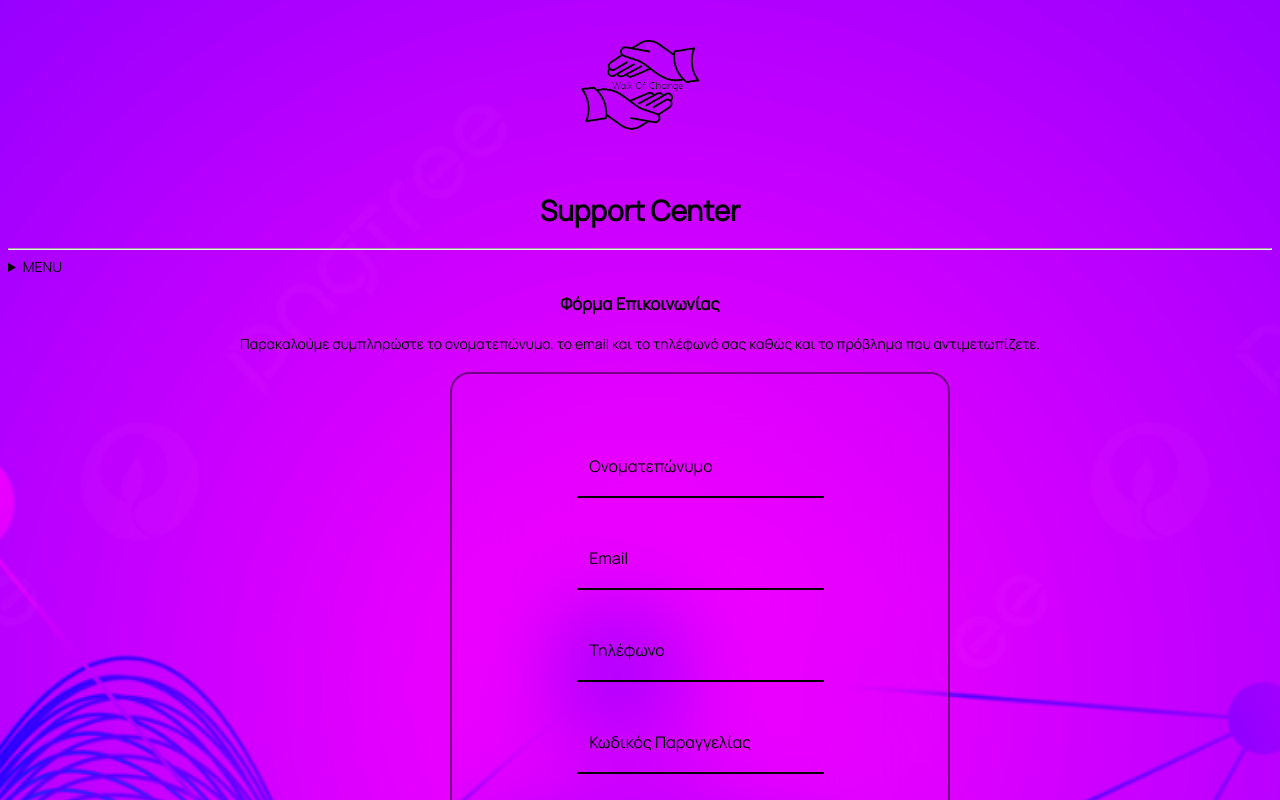
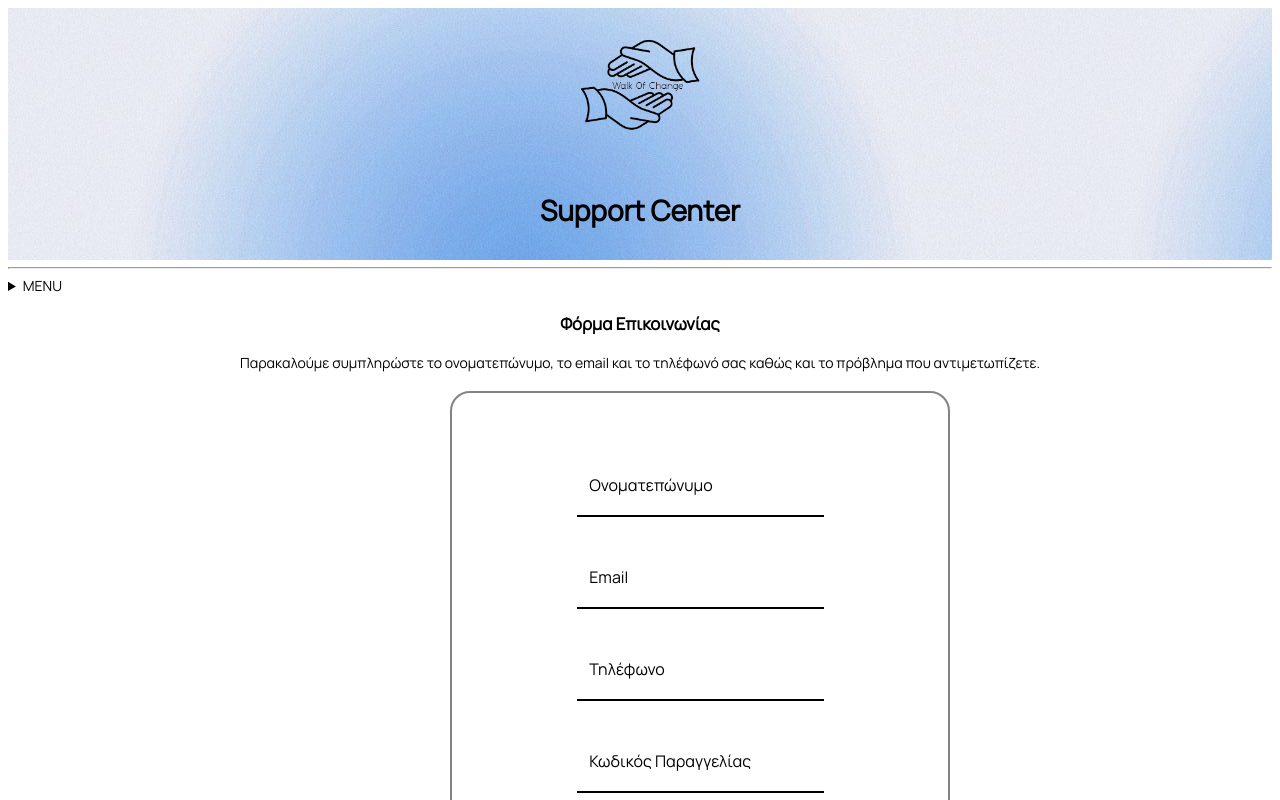
Before and after one commit to katerinaarf/p3200010-p3200094, a plain HTML site: page Exercise3/SupportPage.html in a window 1280 px wide. Shown: the top 800 px of the page. Drawn offline with Linux system fonts and the light colour scheme.

Commit message:
nomizoeinaiok

```diff
--- a/Exercise3/SupportPage.html
+++ b/Exercise3/SupportPage.html
@@ -1,7 +1,7 @@
 <!DOCTYPE html>
 
 <html lang = "en">
-    <head>
+    <head  >
         <title>Support Page</title>
 
         <meta charset="UTF-8">
@@ -12,7 +12,7 @@
 
 
 
-      <body background="images/sup.png">
+      <body >
             <header>
 				<div class="image-container">
 				<a href="index.html"><img src="images/out.png" width="150" height="150" class="centered-image"/></a></div>
@@ -67,7 +67,7 @@
 
     </main>
 
-	<footer>
+	<footer >
         	<p>
             <pre>
 
--- a/Exercise3/style.css
+++ b/Exercise3/style.css
@@ -1,17 +1,17 @@
-/*header{
+header{
     height:18em;
     width: 100%;
-    background-color: #cfab99;
-    position: fixed;
+    background-image: url(images/head.jpg);
+    position: relative;
     top: 0;
 }
 
-main{
+/*main{
     margin-top: 22em;
 }*/
 
 body {
-    background-color: #cfab99;
+    background-color: #fff;
     font-family: "fontName";
     font-size: 14px;
     padding-bottom: 100px;
@@ -235,7 +235,7 @@ footer p    {
 }
 
 .color-changing-shadow:hover img {
-    box-shadow: 5px 5px 20px rgba(255, 0, 195, 0.401);
+    box-shadow: 5px 5px 20px rgba(4, 83, 220, 0.77);
 }
 
 .social-menu {
```
Also changed, not shown: Exercise3/images/head.jpg (added).
